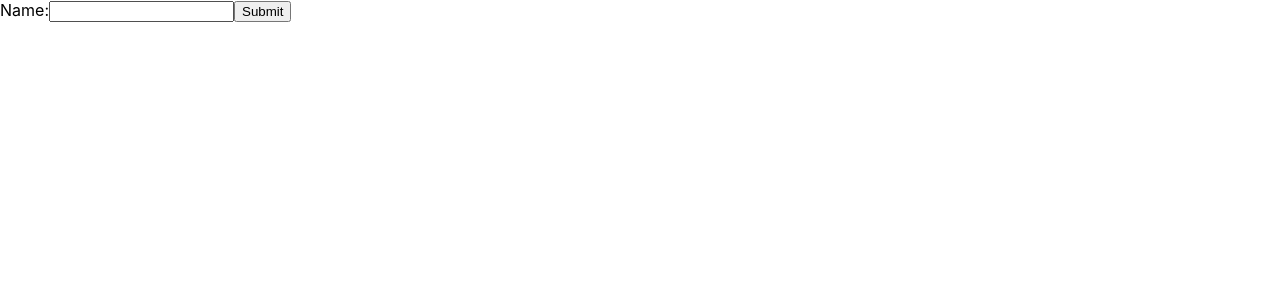
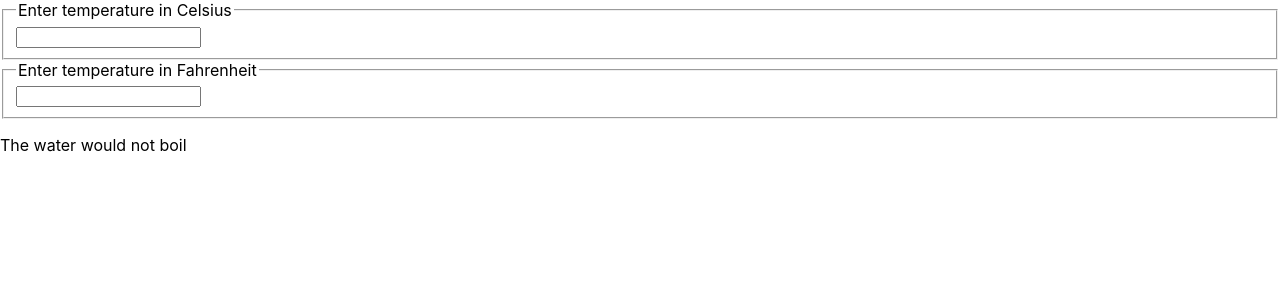
Before and after one commit to KrystianKaminski/react-docs, a React (Create React App) app: page / in a window 1280 px wide. Shown: the top 300 px of the page. Built offline with nearby package versions, Linux system fonts and the light colour scheme.

Commit message:
Lifting state up example

```diff
--- a/src/index.js
+++ b/src/index.js
@@ -2,40 +2,121 @@
 import ReactDOM from 'react-dom';
 import './index.css';
 
-class NameForm extends React.Component {
+
+const scaleNames = {
+    c: 'Celsius',
+    f: 'Fahrenheit'
+}
+
+function toCelsius(fahrenheit) {
+    return (fahrenheit - 32) * 5 / 9
+}
+
+function toFahrenheit(celsius) {
+    return (celsius * 9 / 5) + 32
+}
+
+function tryConvert(temperature, convert) {
+    const input = parseFloat(temperature)
+    if (Number.isNaN(input)) {
+        return ''
+    }
+
+    const output = convert(input)
+    const rounded = Math.round(output * 1000) / 1000
+    return rounded.toString()
+}
+
+function BoilingVerdict(props) {
+    if (props.celsius >= 100) {
+        return <p>The water would boil</p>
+    }
+    return <p>The water would not boil</p>
+}
+
+
+class TemperatureInput extends React.Component {
     constructor(props) {
         super(props)
-        this.state = {
-            value: ''
-        }
         this.handleChange = this.handleChange.bind(this)
-        this.handleSubmit = this.handleSubmit.bind(this)
     }
 
-    handleChange(event) {
-        this.setState({ value: event.target.value })
-    }
-
-    handleSubmit(event) {
-        alert('A name was submitted: ' + this.state.value)
-        event.preventDefault()
+    handleChange(e) {
+        this.props.onTemperatureChange(e.target.value)
     }
 
     render() {
+        const temperature = this.props.temperature
+        const scale = this.props.scale
+
         return (
-            <form onSubmit={this.handleSubmit}>
-                <label>
-                    Name:
-                    <input type="text" value={this.state.value} onChange={this.handleChange} />
-                </label>
-                <input type="submit" value="Submit" />
-            </form>
+            <fieldset>
+                <legend>Enter temperature in {scaleNames[scale]}</legend>
+                <input
+                    value={temperature}
+                    onChange={this.handleChange}
+                />
+
+            </fieldset>
         )
     }
 }
 
+class Calculator extends React.Component {
+    constructor(props) {
+        super(props)
+        this.handleCelsiusChange = this.handleCelsiusChange.bind(this)
+        this.handleFahrenheitChange = this.handleFahrenheitChange.bind(this)
+
+        this.state = {
+            temperature: '',
+            scale: 'c'
+        }
+    }
+
+    handleCelsiusChange(temperature) {
+        this.setState({
+            scale: 'c',
+            temperature
+        })
+    }
+
+    handleFahrenheitChange(temperature) {
+        this.setState({
+            scale: 'f',
+            temperature
+        })
+    }
+
+    render() {
+        const scale = this.state.scale
+        const temperature = this.state.temperature
+        const celsius = scale === 'f' ? tryConvert(temperature, toCelsius) : temperature
+        const fahrenheit = scale === 'c' ? tryConvert(temperature, toFahrenheit) : temperature
+
+
+        return (
+            <div>
+                <TemperatureInput
+                    scale="c"
+                    temperature={celsius}
+                    onTemperatureChange={this.handleCelsiusChange}
+                />
+                <TemperatureInput
+                    scale="f"
+                    temperature={fahrenheit}
+                    onTemperatureChange={this.handleFahrenheitChange}
+                />
+                <BoilingVerdict
+                    celsius={parseFloat(celsius)}
+                />
+
+            </div>
+        )
+    }
+}
 
 ReactDOM.render(
-    <NameForm />,
+    < Calculator />,
     document.getElementById('root')
 )
```
